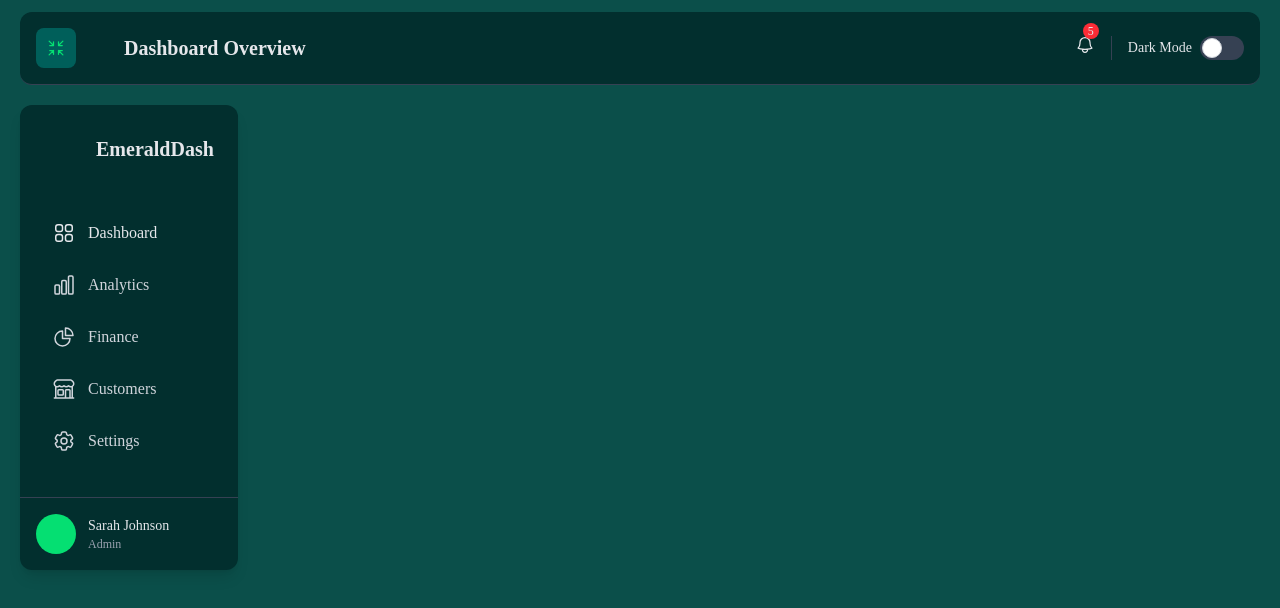
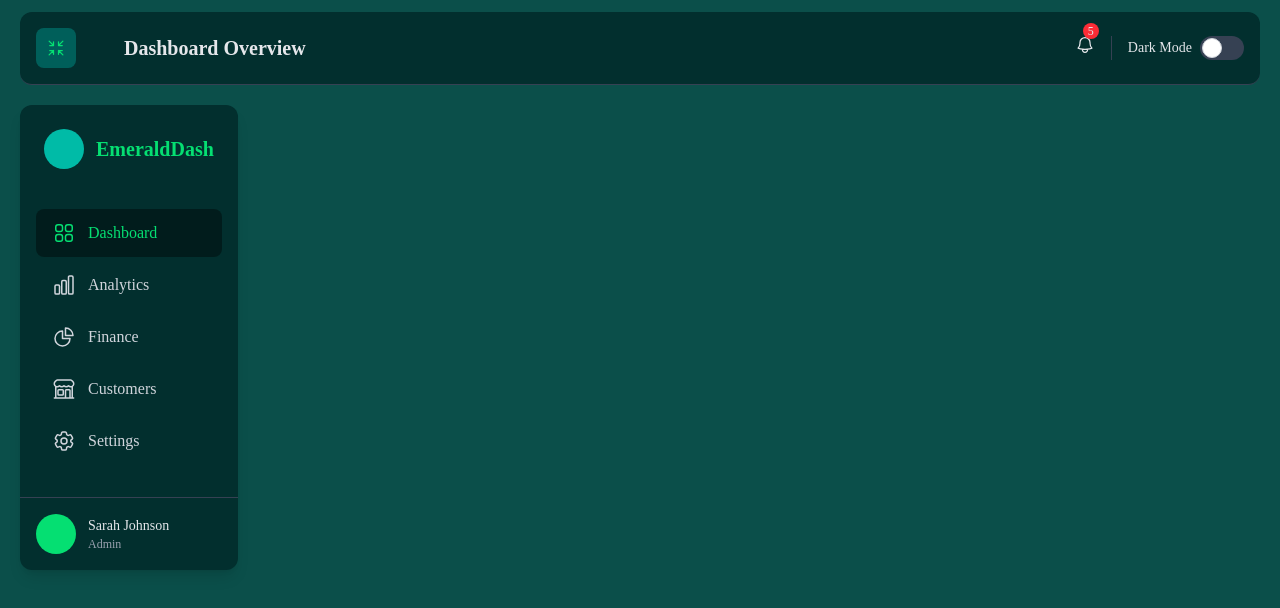
Before and after one commit to mohammad-3-14/vue-dashboard, a Vue app: page / in a window 1280 px wide. Both pictures are taken after a click on the button 56 px from the left and 48 px from the top of the page. Shown: the top 608 px of the page. Built offline with nearby package versions, Linux system fonts and the light colour scheme; a web font is replaced by a local one.

Commit message:
🎨 STYLE: update sidebar colors and button styles for consistency

```diff
--- a/src/components/layouts/sidebar.vue
+++ b/src/components/layouts/sidebar.vue
@@ -18,19 +18,17 @@ const props = defineProps({
 <template>
   <aside
     :class="[
-      'bg-teal-950 shadow-lg flex sticky top-24 flex-col max-h-[80dvh] min-h-96 rounded-xl transition-all duration-300',
+      'bg-teal-950 shadow-lg flex sticky top-24  flex-col max-h-[80dvh] min-h-96 rounded-xl transition-all duration-300',
       isSidebarCollapsed ? 'w-20' : 'w-64',
     ]"
   >
     <div class="p-6 flex items-center space-x-3">
       <div
-        class="w-10 h-10 rounded-full bg-emerald flex items-center justify-center"
-      >
-        <i class="fas fa-gem text-xl text-dark"></i>
-      </div>
+        class="w-10 h-10 rounded-full bg-teal-500 flex items-center justify-center"
+      ></div>
       <h1
         :class="[
-          'text-xl font-bold text-emerald transition-opacity duration-300',
+          'text-xl font-bold text-green-400 transition-opacity duration-300',
           isSidebarCollapsed ? 'opacity-0 w-0 overflow-hidden' : 'opacity-100',
         ]"
       >
@@ -43,7 +41,7 @@ const props = defineProps({
         <a
           href="#"
           :class="[
-            'sidebar-item flex items-center py-3 rounded-lg text-emerald bg-dark h-12 transition-all duration-300',
+            'hover:bg-black/20 flex items-center py-3 rounded-lg text-green-400 bg-black/40 h-12 transition-all duration-300',
             isSidebarCollapsed ? 'justify-center px-2' : 'px-4',
           ]"
         >
@@ -65,7 +63,7 @@ const props = defineProps({
         <a
           href="#"
           :class="[
-            'sidebar-item flex items-center py-3 rounded-lg text-gray-300 hover:text-emerald h-12 transition-all duration-300',
+            'hover:bg-black/20 flex items-center py-3 rounded-lg text-gray-300 hover:text-green-400 h-12 transition-all duration-300',
             isSidebarCollapsed ? 'justify-center px-2' : 'px-4',
           ]"
         >
@@ -87,7 +85,7 @@ const props = defineProps({
         <a
           href="#"
           :class="[
-            'sidebar-item flex items-center py-3 rounded-lg text-gray-300 hover:text-emerald h-12 transition-all duration-300',
+            'hover:bg-black/20 flex items-center py-3 rounded-lg text-gray-300 hover:text-green-400 h-12 transition-all duration-300',
             isSidebarCollapsed ? 'justify-center px-2' : 'px-4',
           ]"
         >
@@ -109,7 +107,7 @@ const props = defineProps({
         <a
           href="#"
           :class="[
-            'sidebar-item flex items-center py-3 rounded-lg text-gray-300 hover:text-emerald h-12 transition-all duration-300',
+            'hover:bg-black/20 flex items-center py-3 rounded-lg text-gray-300 hover:text-green-400 h-12 transition-all duration-300',
             isSidebarCollapsed ? 'justify-center px-2' : 'px-4',
           ]"
         >
@@ -131,7 +129,7 @@ const props = defineProps({
         <a
           href="#"
           :class="[
-            'sidebar-item flex items-center py-3 rounded-lg text-gray-300 hover:text-emerald h-12 transition-all duration-300',
+            'hover:bg-black/20 flex items-center py-3 rounded-lg text-gray-300 hover:text-green-400 h-12 transition-all duration-300',
             isSidebarCollapsed ? 'justify-center px-2' : 'px-4',
           ]"
         >
```
